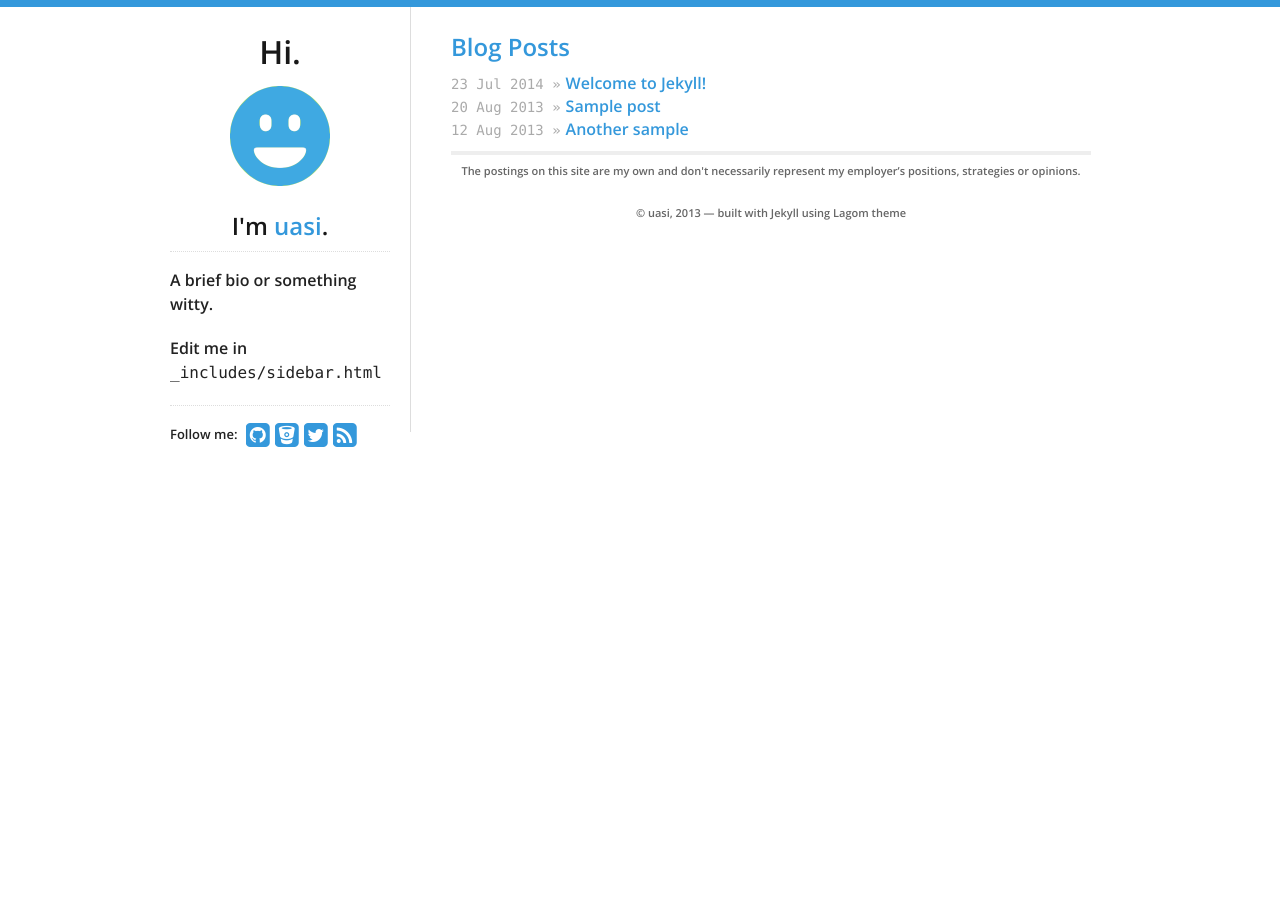
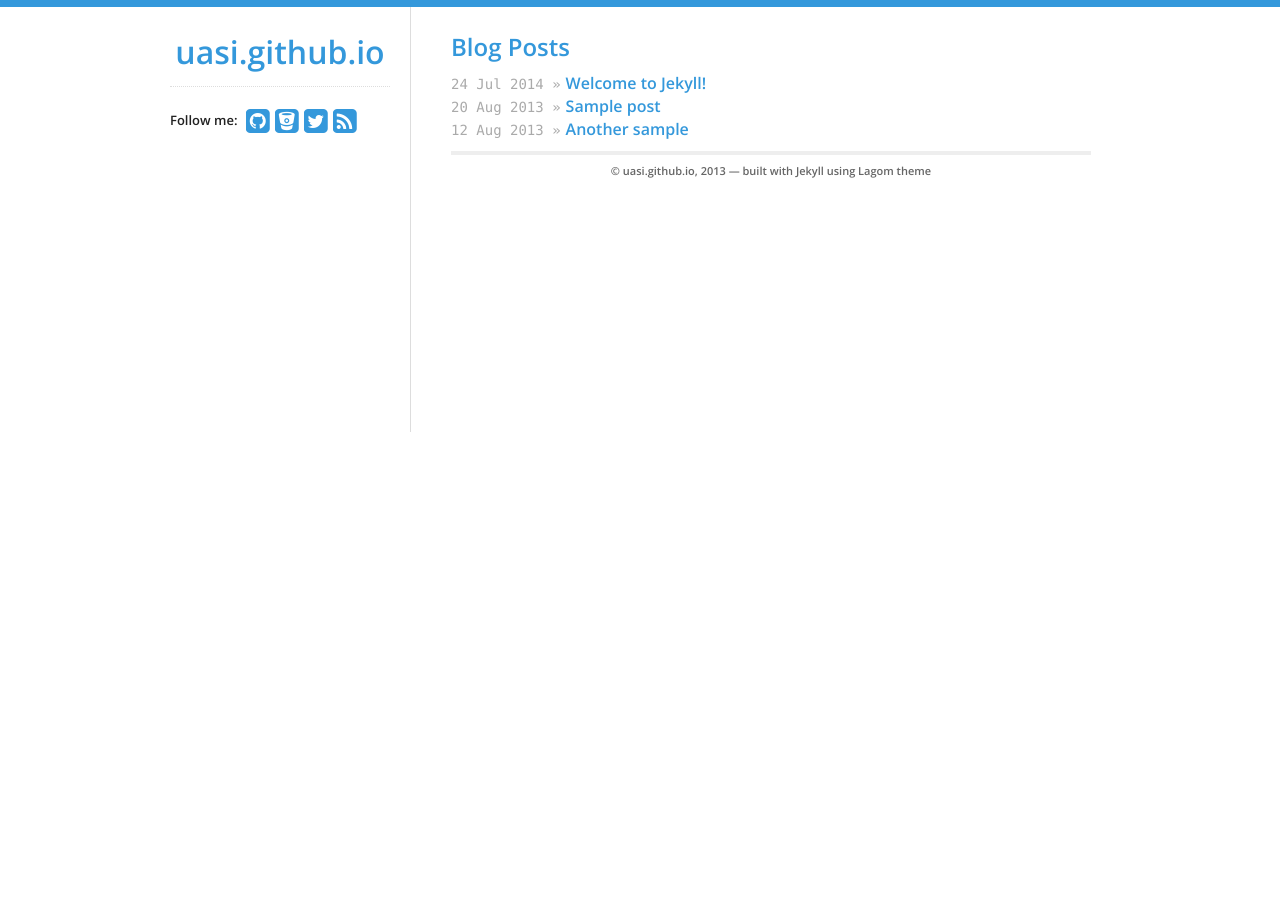
Before and after one commit to uasi/uasi.github.io, a Jekyll site: the page built from index.html, in a window 1280 px wide. Built offline with Jekyll 4.4.1, drawn with Linux system fonts in a browser that asks for light colours; nearby versions of some CDN libraries.

Commit message:
Customize

```diff
--- a/_config.yml
+++ b/_config.yml
@@ -1,8 +1,9 @@
 # General Jekyll Config
 highlighter: pygments
-url: http://example.com
+url: http://uasi.github.io
 lsi: false
 exclude: [LICENSE, README.md, .gitignore, vendor]
+timezone: Asia/Tokyo
 
 # Theme customization
 theme:
@@ -15,9 +16,9 @@ theme:
     bitbucket: uasi
     twitter: uasi
 
-  name: uasi
+  name: uasi.github.io
   email: uasi@uasi.jp
   tagline: "Simplicity wins. Readability counts."
 
   # Toggle "Postings are my own" disclaimer in footer
-  show_disclaimer: true
+  show_disclaimer: false
--- a/_includes/sidebar.html
+++ b/_includes/sidebar.html
@@ -1,20 +1,11 @@
 <nav>
-  <h1>Hi.</h1>
-  <a href="/">
-    <img src="/logo.png" id="logo" alt="Blog logo"/>
-  </a>
-  <h2>I'm <a href="/">{{ site.theme.name }}</a>.</h2>
+  <h1><a href="/">uasi.github.io</a></h1>
   <hr/>
-  <ul>
-  <p>A brief bio or something witty.</p>
   <p>
-    Edit me in <code>_includes/sidebar.html</code>
   </p>
-  <hr/>
   <div>
     <div id="social">
       {% include social.html %}
     </div>
   </div>
-  </ul>
 </nav>
```
